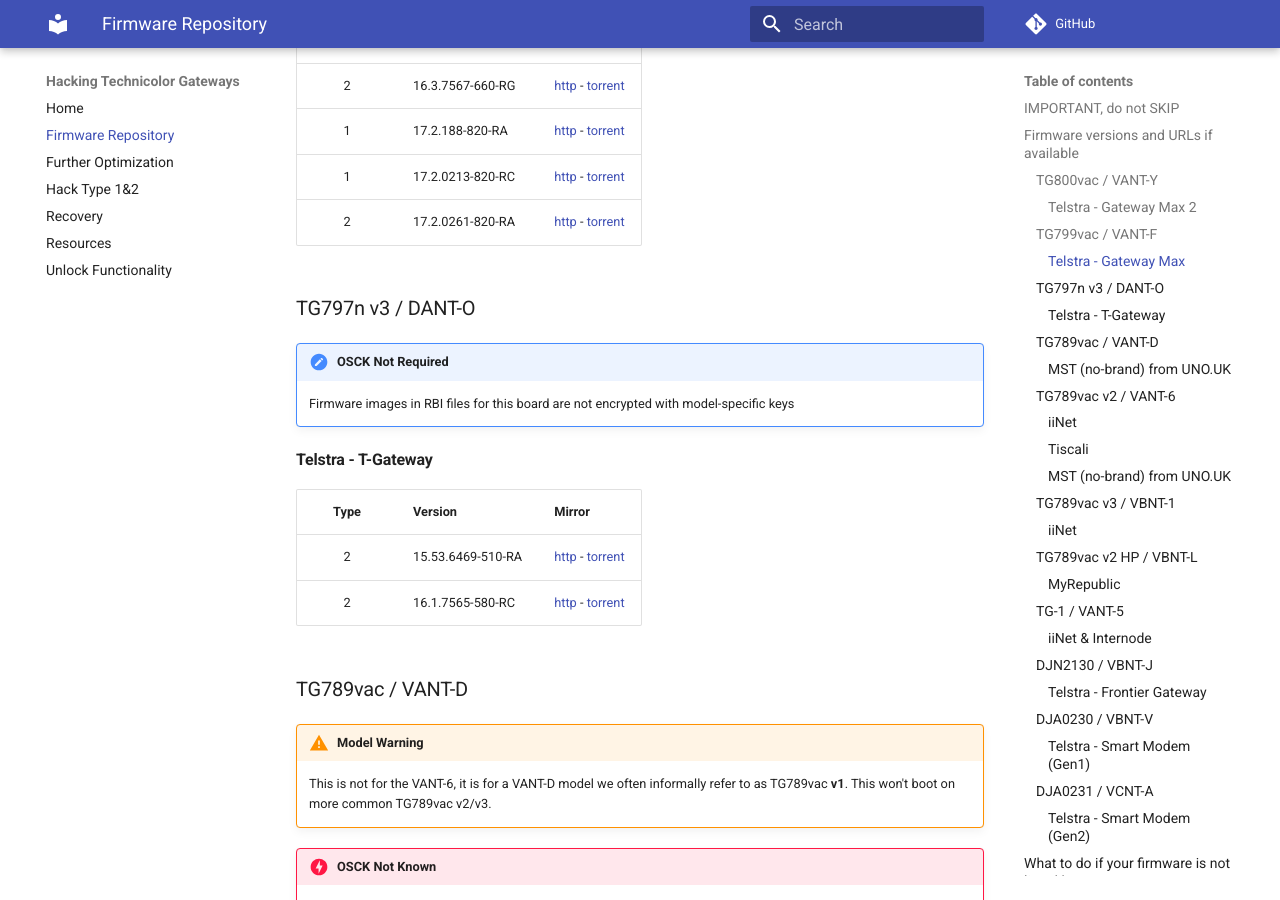
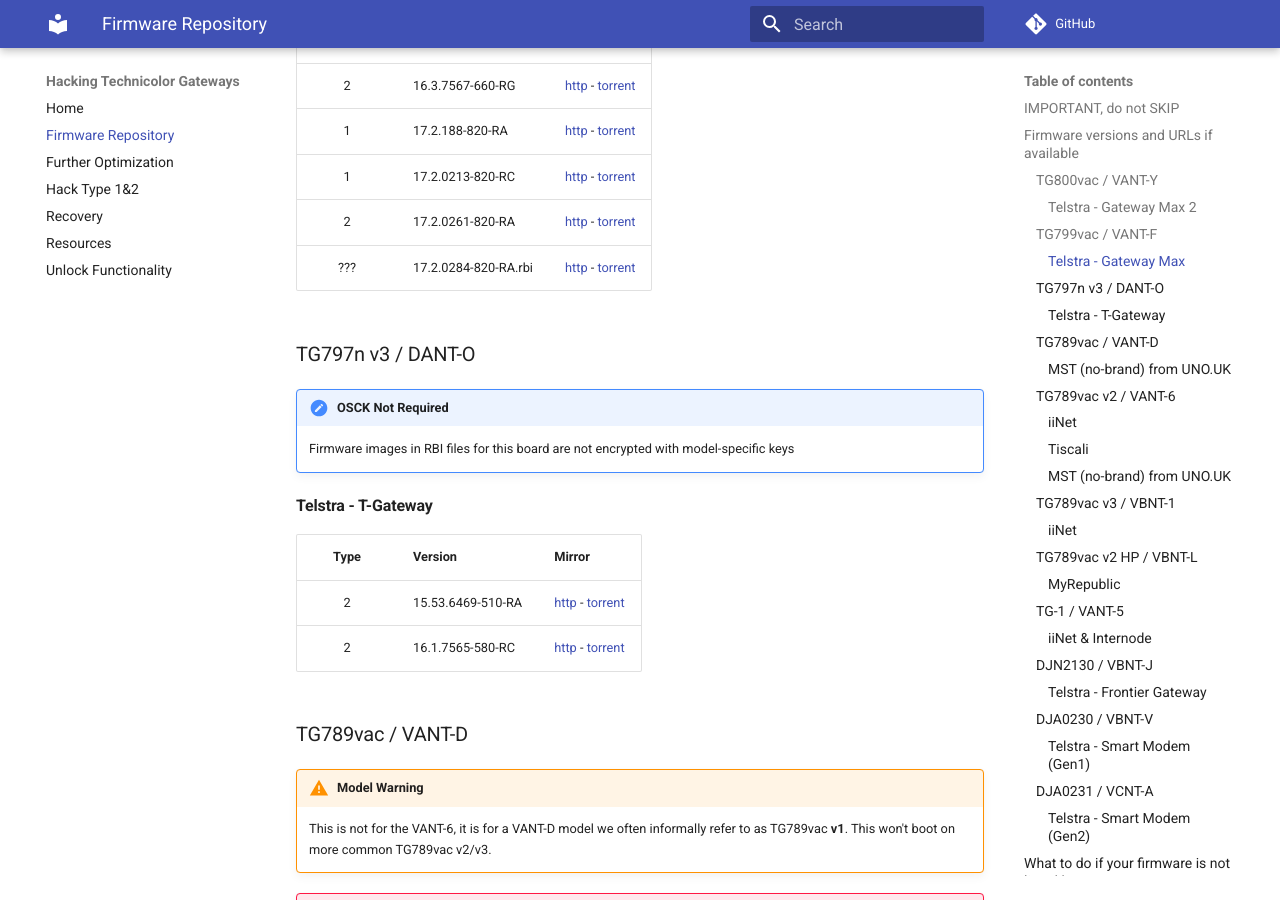
Before and after one commit to hack-technicolor/hack-technicolor, an MkDocs documentation site: the page built from docs/Firmware Repository.md, in a window 1280 px wide and 900 px high, scrolled down 1640 px. Built offline with MkDocs 1.6.1 and Material for MkDocs 9.7.7, drawn with Linux system fonts in a browser that asks for light colours; comment, search, counter and statistics services are not loaded.

Commit message:
Add vant-f_CRF915-17.2.0284-820-RA.rbi
@kevdagoat - Can you seed it?

```diff
--- a/docs/Firmware Repository.md
+++ b/docs/Firmware Repository.md
@@ -50,6 +50,7 @@
 | 1      | 17.2.188-820-RA   | [http](http://fwstore.bdms.telstra.net/Technicolor_vant-f_CRF683-17.2.188-820-RA/vant-f_CRF683-17.2.188-820-RA.rbi) - [torrent](https://github.com/kevdagoat/hack-technicolor/blob/master/torrents/vant-f/vant-f_CRF683-17.2.188-820-RA.rbi.torrent?raw=true) |
 | 1      | 17.2.0213-820-RC  | [http](http://fwstore.bdms.telstra.net/Technicolor_vant-f_CRF780-17.2.0213-820-RC/vant-f_CRF780-17.2.0213-820-RC.rbi) - [torrent](https://github.com/kevdagoat/hack-technicolor/blob/master/torrents/vant-f/vant-f_CRF780-17.2.0213-820-RC.rbi.torrent?raw=true) |
 | 2      | 17.2.0261-820-RA  | [http](http://fwstore.bdms.telstra.net/Technicolor_vant-f_CRF852-17.2.0261-820-RA/vant-f_CRF852-17.2.0261-820-RA.rbi) - [torrent](https://github.com/kevdagoat/hack-technicolor/blob/master/torrents/vant-f/vant-f_CRF852-17.2.0261-820-RA.rbi.torrent?raw=true) |
+| ???    | 17.2.0284-820-RA.rbi  | [http](http://fwstore.bdms.telstra.net/Technicolor_vant-f_CRF915-17.2.0284-820-RA/vant-f_CRF915-17.2.0284-820-RA.rbi) - [torrent](https://github.com/kevdagoat/hack-technicolor/blob/master/torrents/vant-f/vant-f_CRF915-17.2.0284-820-RA.rbi.torrent?raw=true) |
 
 ### TG797n v3 / DANT-O
 
```
